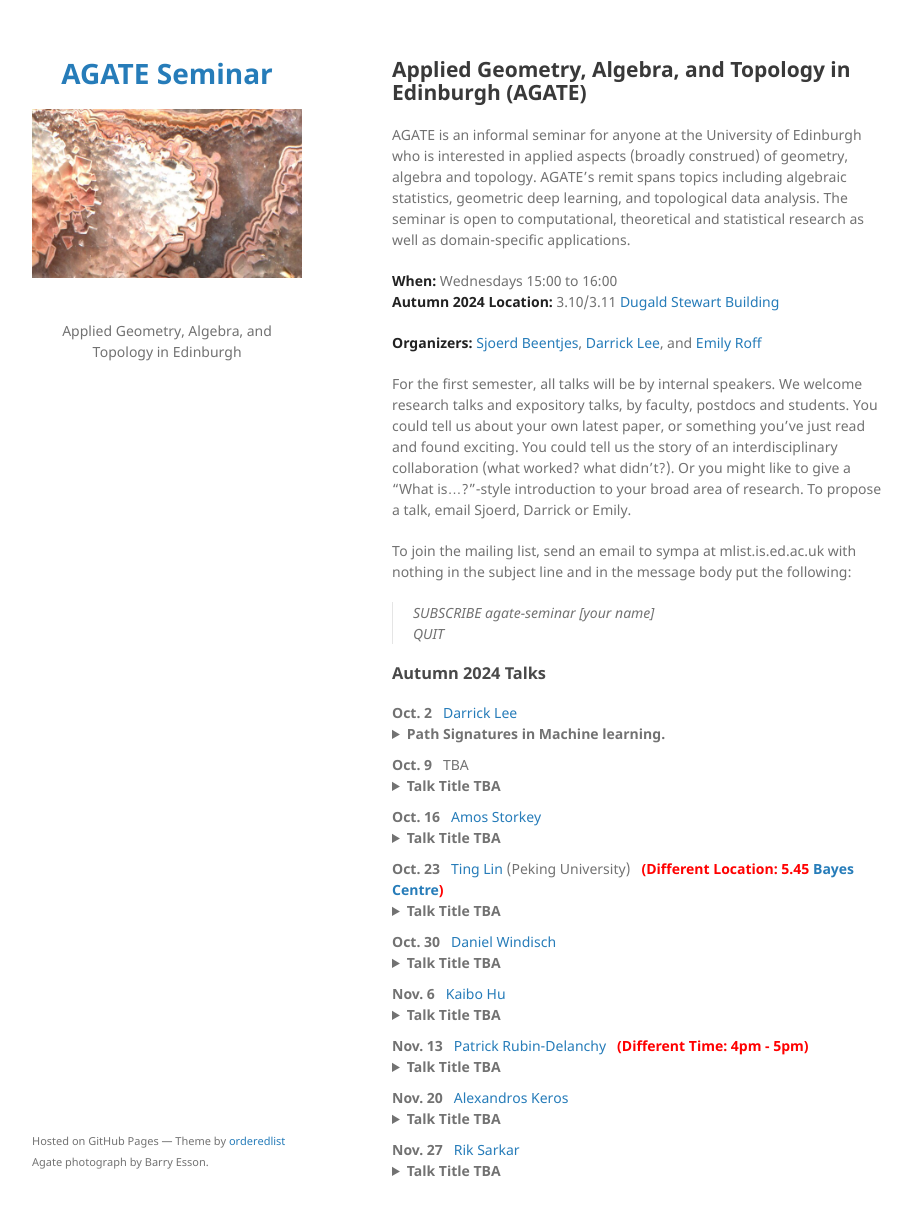
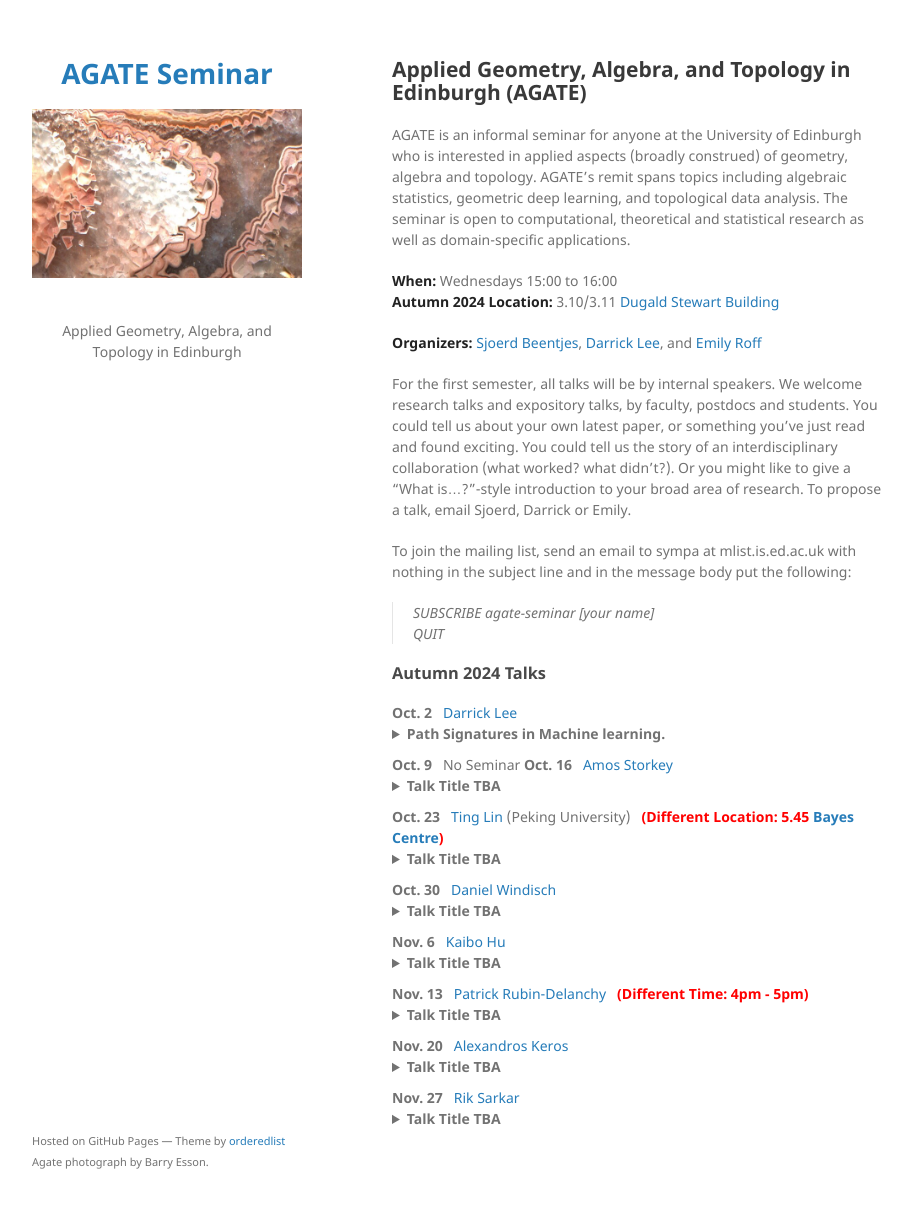
Before and after one commit to agatedinburgh/agatedinburgh.github.io, a Jekyll site: the page built from index.md, in a window 1280 px wide and 1241 px high. Shown: the top 1216 px of the window, without its empty margins (178-1090 px from the left). Built offline with Jekyll 4.4.1, drawn with Linux system fonts in a browser that asks for light colours; our own code applies the rules of GitHub Pages for plain Markdown files.

Commit message:
no seminar oct 9

```diff
--- a/index.md
+++ b/index.md
@@ -28,11 +28,8 @@ To join the mailing list, send an email to sympa at mlist.is.ed.ac.uk with nothi
 </details>
 
 
-<nobr><b>Oct. 9</b>  &nbsp; TBA
-<details style="margin-bottom:10px">
-<summary><b>Talk Title TBA</b></summary>
-<p style="margin-left:30px;"> TBA</p>
-</details>
+<nobr><b>Oct. 9</b>  &nbsp; No Seminar
+
 
 <nobr><b>Oct. 16</b>  &nbsp; <a href="https://homepages.inf.ed.ac.uk/amos/">Amos Storkey</a></nobr>
 <details style="margin-bottom:10px">
```
